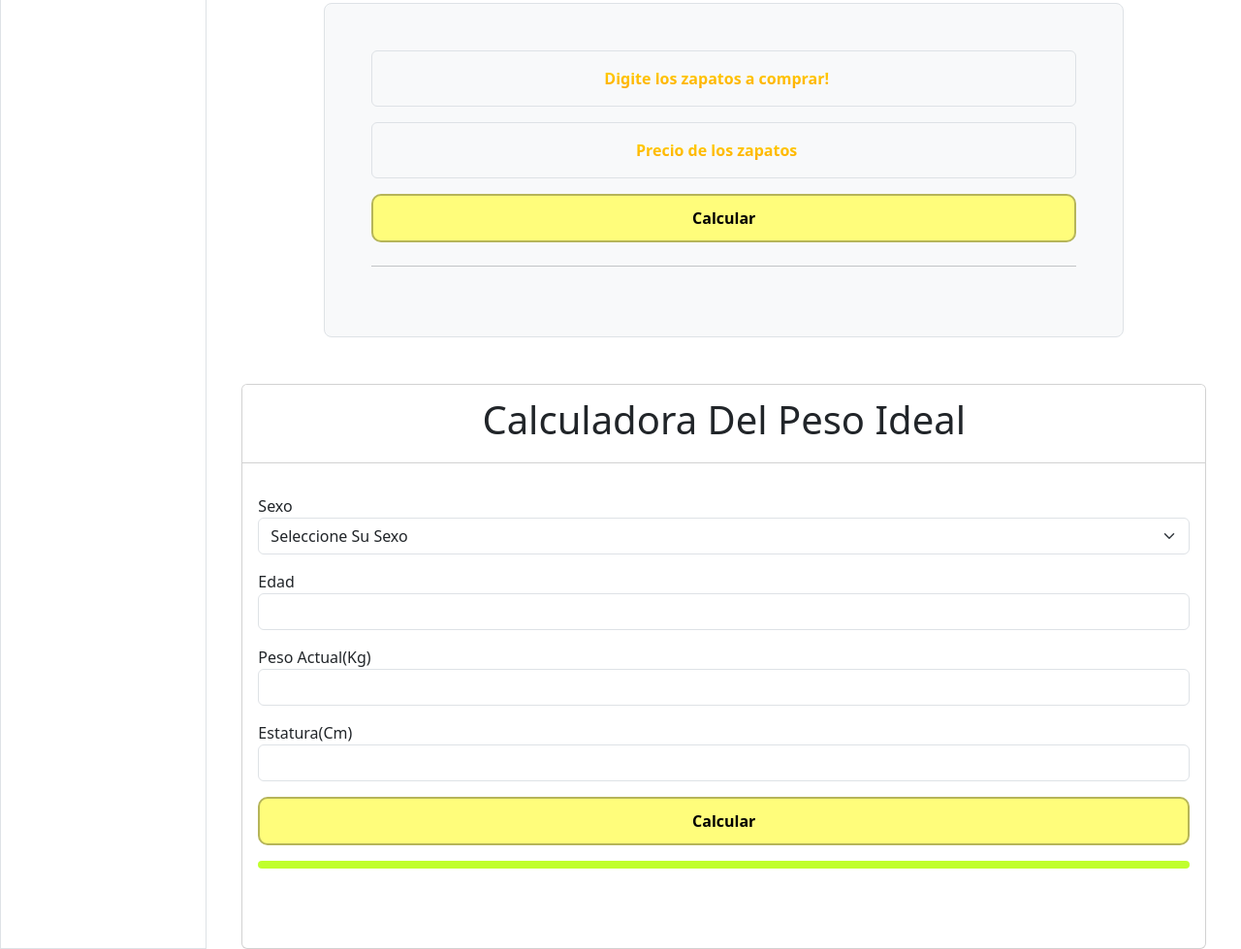
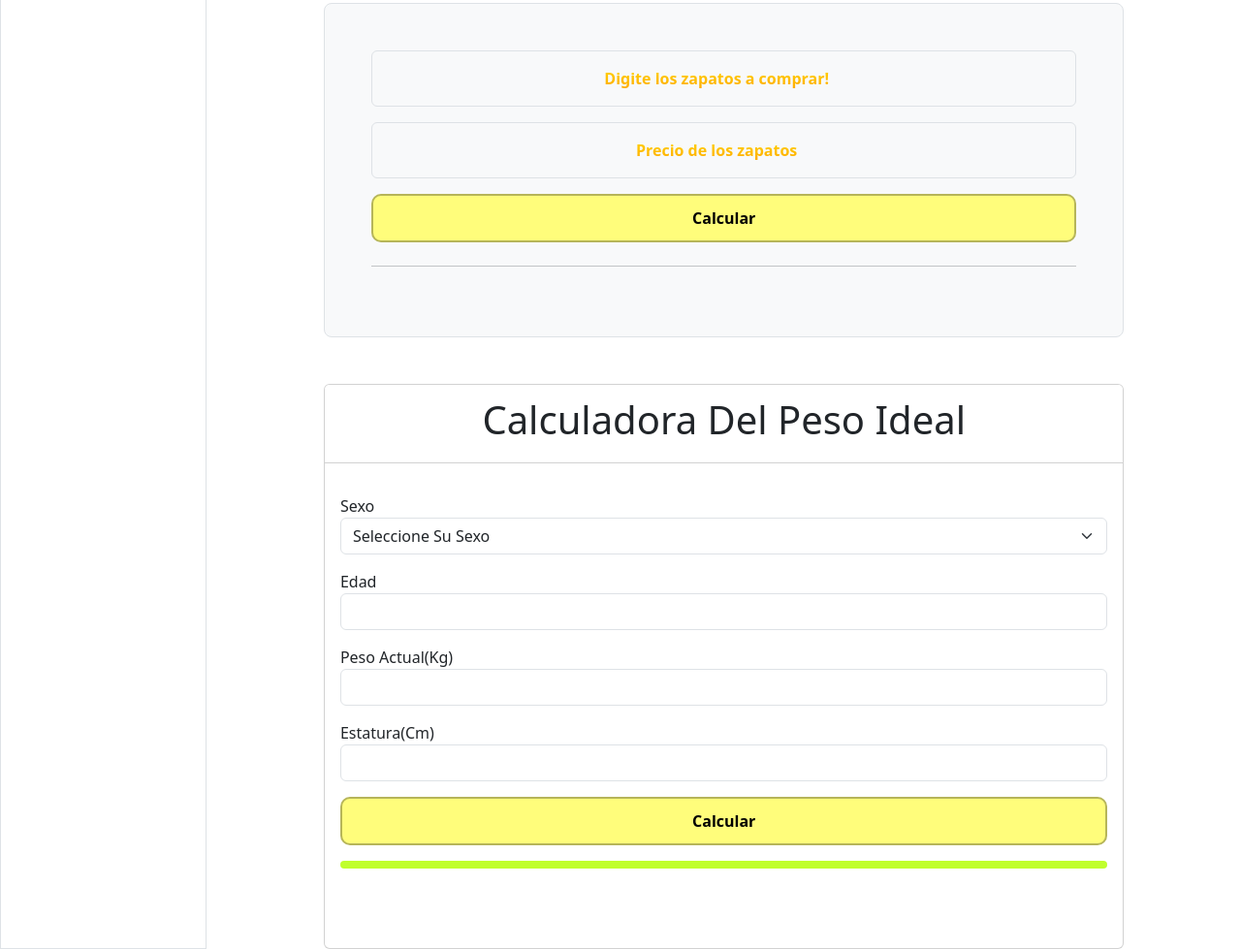
Before and after one commit to EverDCA/Proyecto-9Js, a plain HTML site: page index.html in a window 1280 px wide. Shown: the part 2288-3267 px from the top of the page at 97% size. Drawn offline with nearby package versions, Linux system fonts and the light colour scheme.

Commit message:
DashBoard Js-9 v1.2

```diff
--- a/css/style2.css
+++ b/css/style2.css
@@ -51,3 +51,8 @@
 .imgb{
   width: 120px;
 }
+
+.ancho{
+  width: 83%;
+  margin: auto;
+}
--- a/index.html
+++ b/index.html
@@ -260,7 +260,7 @@
               </div>
             </div>
             <!--Fin Row2 Formulario 3-->
-            <div class="card" id="app-js-5">
+            <div class="card ancho" id="app-js-5">
               <div class="card-header mb-3 bg-white" >
                   <h1 class="py-1 textc"><img src="img/life-balance.gif" alt="" class="imgb">Calculadora Del Peso Ideal</h1>
               </div>
```
